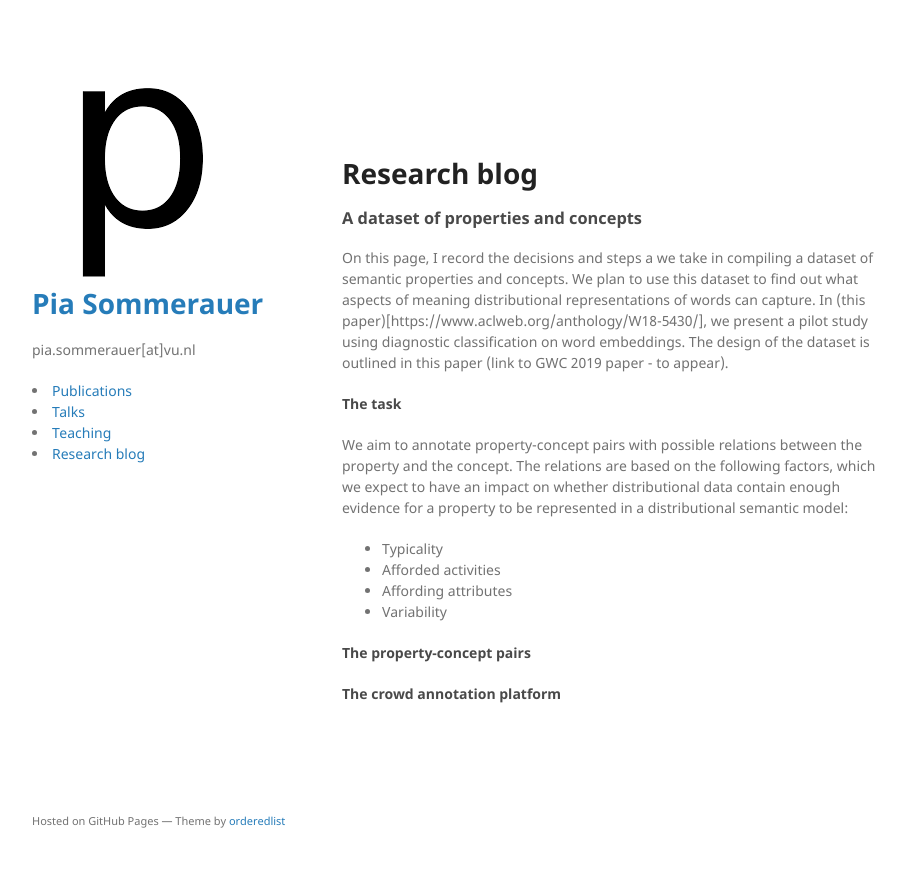
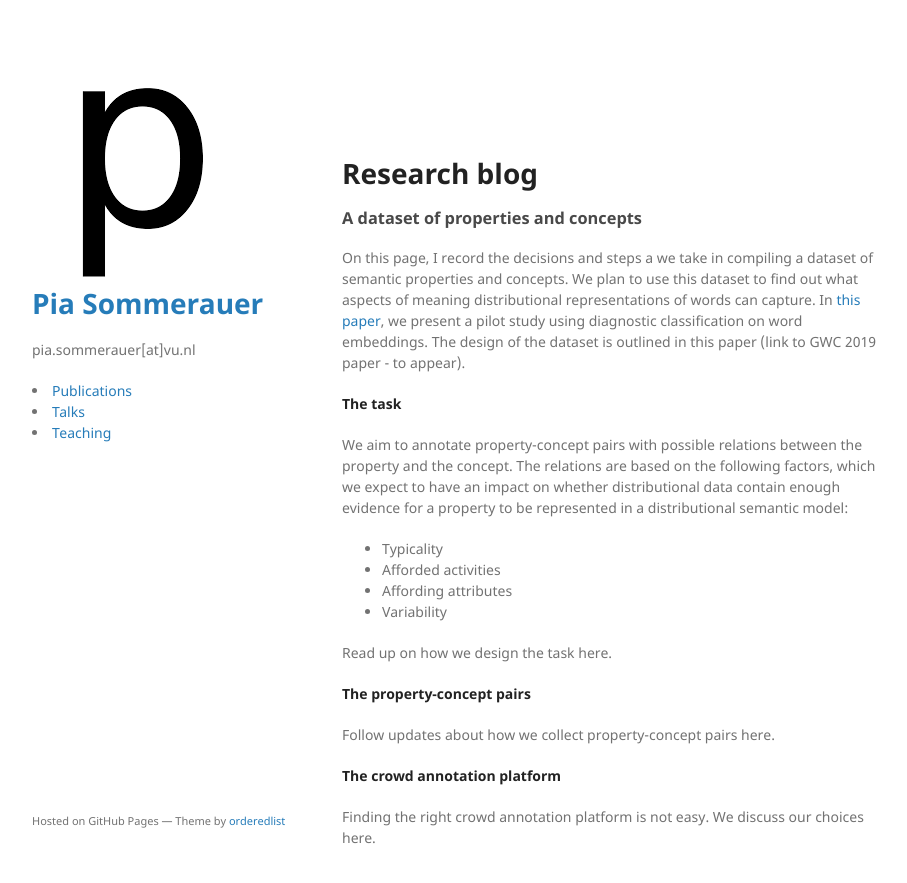
Before and after one commit to PiaSommerauer/PiaSommerauer.github.io, a Jekyll site: the page built from crowdproperties.md, in a window 1280 px wide. Shown: the top 883 px of the page, without its empty margins (178-1085 px from the left). Built offline with Jekyll 4.4.1, drawn with Linux system fonts in a browser that asks for light colours; our own code applies the rules of GitHub Pages for plain Markdown files.

Commit message:
changing setup of blog

```diff
--- a/_layouts/default.html
+++ b/_layouts/default.html
@@ -25,7 +25,7 @@
         <li><a href="./pub.html"> Publications </a></li>
         <li><a href="./talks.html"> Talks </a></li>
         <li><a href="./teaching.html"> Teaching </a></li>
-        <li><a href="./crowdproperties.html"> Research blog </a></li>
+        <!--<li><a href="./crowdproperties.html"> Research blog </a></li>-->
 
 
 
--- a/crowdproperties.md
+++ b/crowdproperties.md
@@ -2,9 +2,9 @@
 
 ### A dataset of properties and concepts
 
-On this page, I record the decisions and steps a we take in compiling a dataset of semantic properties and concepts. We plan to use this dataset to find out what aspects of meaning distributional representations of words can capture. In (this paper)[https://www.aclweb.org/anthology/W18-5430/], we present a pilot study using diagnostic classification on word embeddings. The design of the dataset is outlined in this paper (link to GWC 2019 paper - to appear).
+On this page, I record the decisions and steps a we take in compiling a dataset of semantic properties and concepts. We plan to use this dataset to find out what aspects of meaning distributional representations of words can capture. In [this paper](https://www.aclweb.org/anthology/W18-5430/), we present a pilot study using diagnostic classification on word embeddings. The design of the dataset is outlined in this paper (link to GWC 2019 paper - to appear).
 
-#### The task
+**The task**
 
 We aim to annotate property-concept pairs with possible relations between the property and the concept. The relations are based on the following factors, which we expect to have an impact on whether distributional data contain enough evidence for a property to be represented in a distributional semantic model:
 
@@ -13,9 +13,12 @@ We aim to annotate property-concept pairs with possible relations between the pr
 * Affording attributes
 * Variability
 
+Read up on how we design the task here.
 
+**The property-concept pairs**
 
-#### The property-concept pairs
+Follow updates about how we collect property-concept pairs here.
 
+**The crowd annotation platform**
 
-#### The crowd annotation platform
+Finding the right crowd annotation platform is not easy. We discuss our choices here.
```
Also changed, not shown: index.md (+1 -1 lines).
